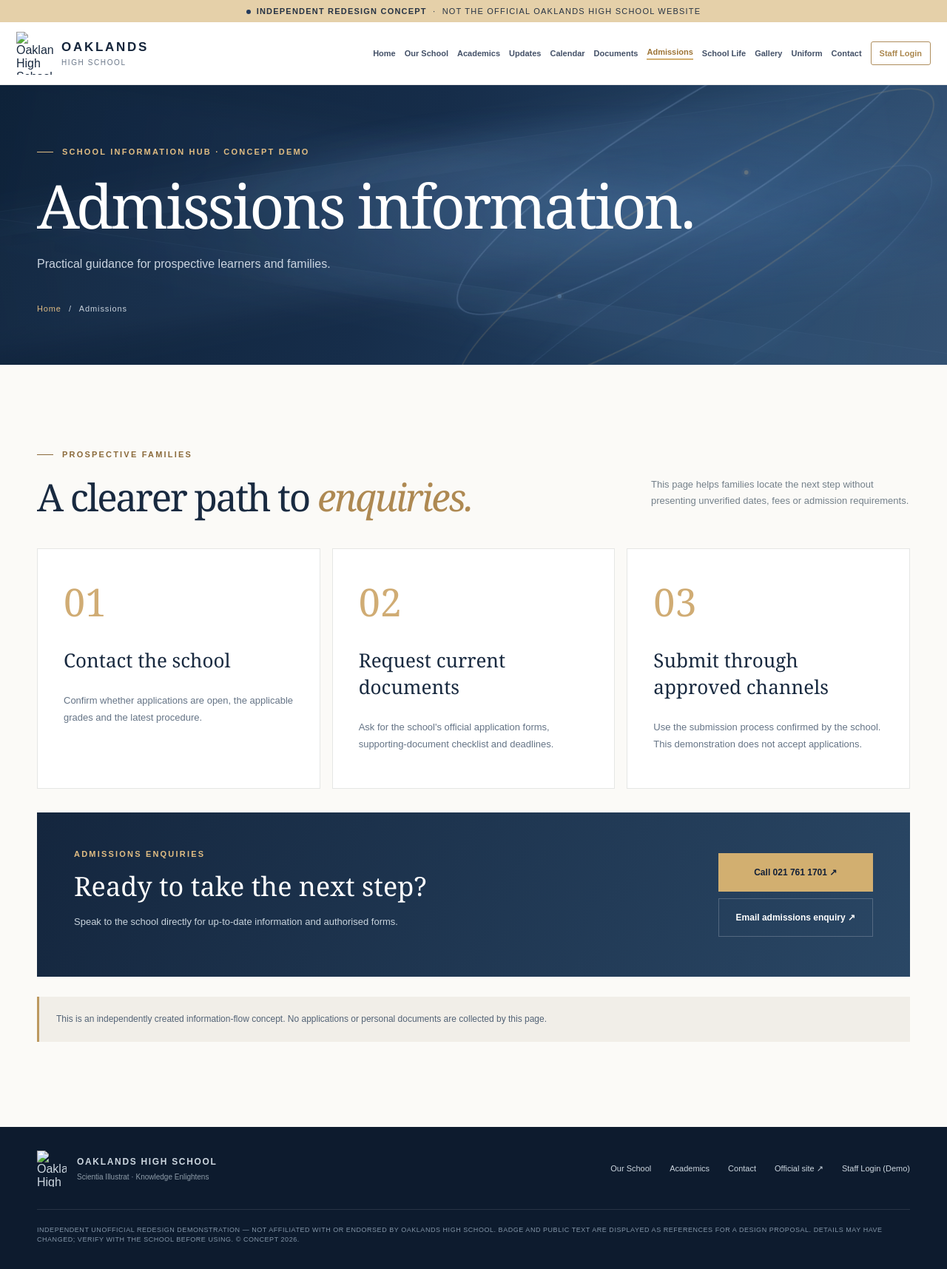
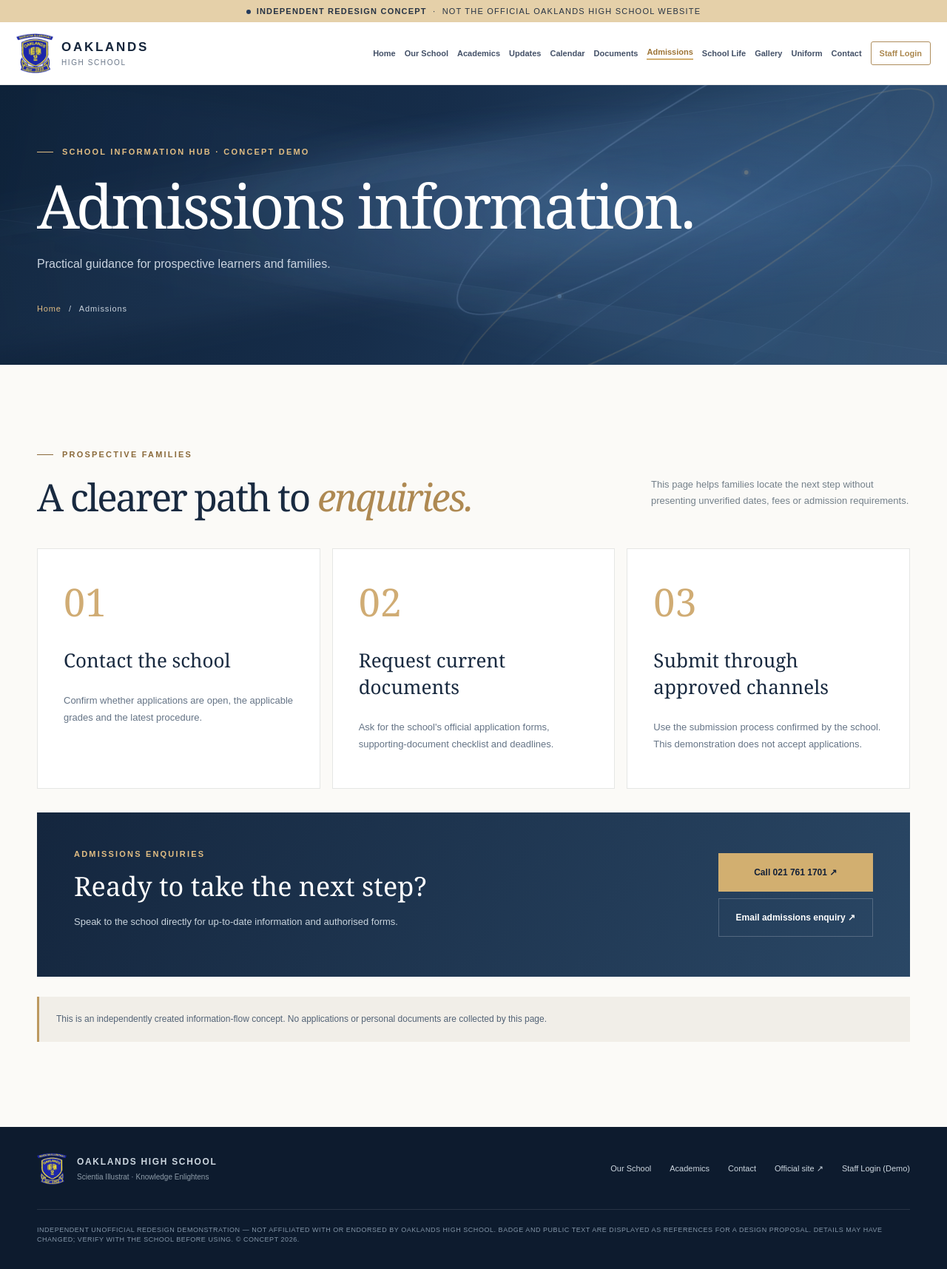
Before and after one commit to fredrock007/oaklands-school-redesign, a plain HTML site: page admissions.html in a window 1280 px wide. Shown: the whole page at 74% size. Drawn offline with Linux system fonts and the light colour scheme.

Commit message:
Correct school badge path for GitHub Pages

```diff
--- a/admissions.html
+++ b/admissions.html
@@ -2,7 +2,7 @@
 
 <html lang="en"><head><meta charset="utf-8"/><meta content="width=device-width, initial-scale=1" name="viewport"/><meta content="Independent Oaklands High School website redesign concept: Our School. Not the official school website." name="description"/><title>Admissions | Oaklands High School — Independent Redesign</title><link href="styles.css" rel="stylesheet"/><script defer="" src="script.js"></script></head><body>
 <div class="concept-strip"><span class="concept-dot"></span><strong>Independent redesign concept</strong><span class="concept-separator">·</span>Not the official Oaklands High School website</div>
-<header class="site-header"><div class="nav-shell"><a class="brand" href="index.html"><img alt="Oaklands High School badge" src="assets/school-badge.png"/><span><strong>OAKLANDS</strong><small>HIGH SCHOOL</small></span></a><button aria-controls="site-nav" aria-expanded="false" aria-label="Open navigation" class="menu-button" type="button"><span></span><span></span><span></span></button><nav aria-label="Primary navigation" id="site-nav"><a href="index.html">Home</a><a href="about.html">Our School</a><a href="academics.html">Academics</a><a href="updates.html">Updates</a><a href="calendar.html">Calendar</a><a href="documents.html">Documents</a><a aria-current="page" class="active" href="admissions.html">Admissions</a><a href="school-life.html">School Life</a><a href="gallery.html">Gallery</a><a href="uniform.html">Uniform</a><a href="contact.html">Contact</a><a class="staff-nav-link" href="staff-login.html">Staff Login</a></nav></div></header>
+<header class="site-header"><div class="nav-shell"><a class="brand" href="index.html"><img alt="Oaklands High School badge" src="school-badge.png"/><span><strong>OAKLANDS</strong><small>HIGH SCHOOL</small></span></a><button aria-controls="site-nav" aria-expanded="false" aria-label="Open navigation" class="menu-button" type="button"><span></span><span></span><span></span></button><nav aria-label="Primary navigation" id="site-nav"><a href="index.html">Home</a><a href="about.html">Our School</a><a href="academics.html">Academics</a><a href="updates.html">Updates</a><a href="calendar.html">Calendar</a><a href="documents.html">Documents</a><a aria-current="page" class="active" href="admissions.html">Admissions</a><a href="school-life.html">School Life</a><a href="gallery.html">Gallery</a><a href="uniform.html">Uniform</a><a href="contact.html">Contact</a><a class="staff-nav-link" href="staff-login.html">Staff Login</a></nav></div></header>
 <main><div class="page-hero navy"><div class="header-art header-art--ribbon" aria-hidden="true" style="--motif-x:62%;--motif-y:45%;--motif-rotation:-28deg;--motif-opacity:0.5700000000000001"><span class="motion-arc motion-arc-a"></span><span class="motion-arc motion-arc-b"></span><span class="motion-arc motion-arc-c"></span><span class="motion-line motion-line-a"></span><span class="motion-line motion-line-b"></span><span class="motion-spark motion-spark-a"></span><span class="motion-spark motion-spark-b"></span></div><div class="page-hero-ring"></div><div class="container"><div class="eyebrow light"><span class="dash"></span> SCHOOL INFORMATION HUB · CONCEPT DEMO</div><h1>Admissions information.</h1><p>Practical guidance for prospective learners and families.</p><div class="crumb"><a href="index.html">Home</a><span>/</span>Admissions</div></div></div>
 <section class="section portal-section"><div class="container"><div class="section-heading"><div><div class="eyebrow"><span class="dash"></span> PROSPECTIVE FAMILIES</div><h2>A clearer path to <em>enquiries.</em></h2></div><p>This page helps families locate the next step without presenting unverified dates, fees or admission requirements.</p></div>
 <div class="steps-grid">
@@ -12,4 +12,4 @@
 <div class="admissions-cta"><div><div class="eyebrow light">ADMISSIONS ENQUIRIES</div><h3>Ready to take the next step?</h3><p>Speak to the school directly for up-to-date information and authorised forms.</p></div><div class="admissions-actions"><a class="button primary" href="tel:+27217611701">Call 021 761 1701 ↗</a><a class="button ghost" href="mailto:oaklandshigh55@gmail.com?subject=Admissions%20Enquiry">Email admissions enquiry ↗</a></div></div>
 <div class="portal-disclaimer">This is an independently created information-flow concept. No applications or personal documents are collected by this page.</div>
 </div></section></main>
-<footer><div class="container footer-inner"><a class="footer-brand" href="index.html"><img alt="Oaklands High School badge" src="assets/school-badge.png"/><div><strong>OAKLANDS HIGH SCHOOL</strong><small>Scientia Illustrat · Knowledge Enlightens</small></div></a><div class="footer-links"><a href="about.html">Our School</a><a href="academics.html">Academics</a><a href="contact.html">Contact</a><a href="https://oaklandshighschool.co.za/" rel="noopener noreferrer" target="_blank">Official site ↗</a><a href="staff-login.html">Staff Login (Demo)</a></div></div><div class="container legal">INDEPENDENT UNOFFICIAL REDESIGN DEMONSTRATION — NOT AFFILIATED WITH OR ENDORSED BY OAKLANDS HIGH SCHOOL. BADGE AND PUBLIC TEXT ARE DISPLAYED AS REFERENCES FOR A DESIGN PROPOSAL. DETAILS MAY HAVE CHANGED; VERIFY WITH THE SCHOOL BEFORE USING. © CONCEPT 2026.</div></footer><script defer="" src="portal.js"></script></body></html>
+<footer><div class="container footer-inner"><a class="footer-brand" href="index.html"><img alt="Oaklands High School badge" src="school-badge.png"/><div><strong>OAKLANDS HIGH SCHOOL</strong><small>Scientia Illustrat · Knowledge Enlightens</small></div></a><div class="footer-links"><a href="about.html">Our School</a><a href="academics.html">Academics</a><a href="contact.html">Contact</a><a href="https://oaklandshighschool.co.za/" rel="noopener noreferrer" target="_blank">Official site ↗</a><a href="staff-login.html">Staff Login (Demo)</a></div></div><div class="container legal">INDEPENDENT UNOFFICIAL REDESIGN DEMONSTRATION — NOT AFFILIATED WITH OR ENDORSED BY OAKLANDS HIGH SCHOOL. BADGE AND PUBLIC TEXT ARE DISPLAYED AS REFERENCES FOR A DESIGN PROPOSAL. DETAILS MAY HAVE CHANGED; VERIFY WITH THE SCHOOL BEFORE USING. © CONCEPT 2026.</div></footer><script defer="" src="portal.js"></script></body></html>
```
